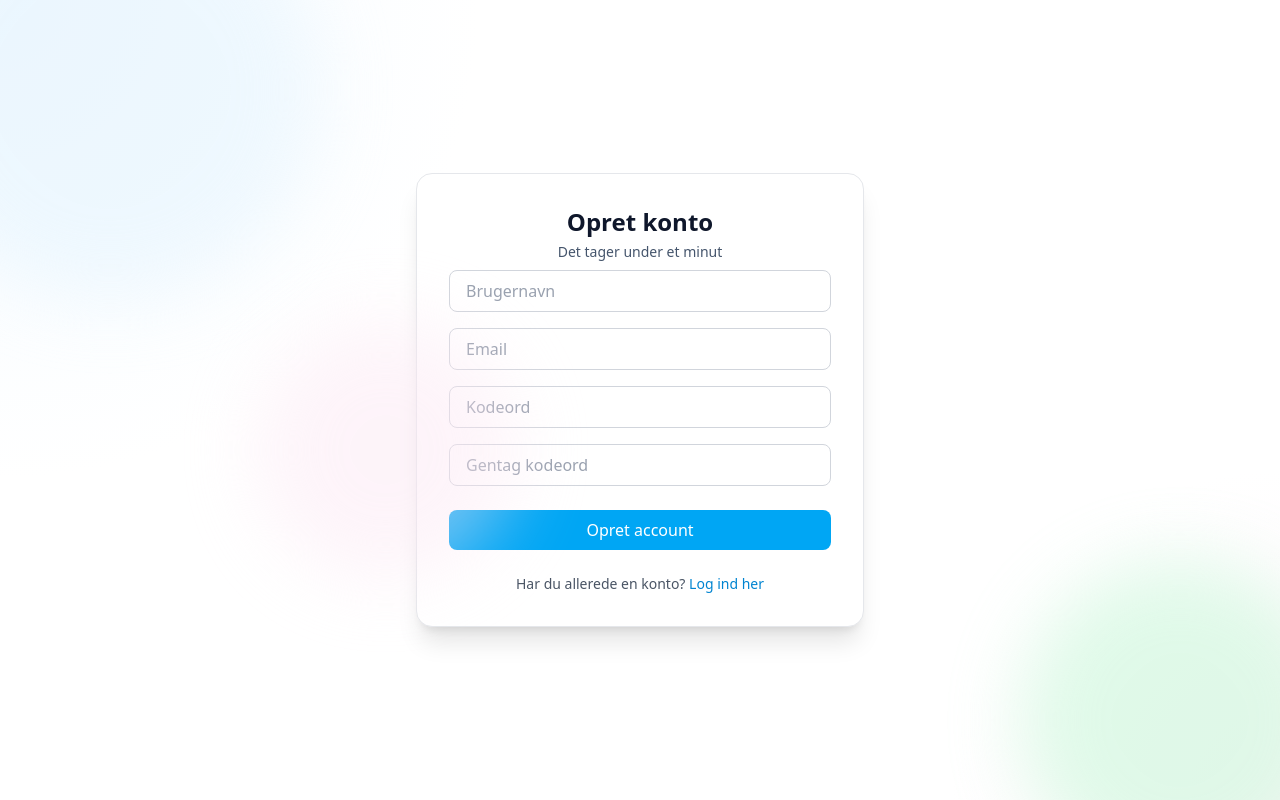
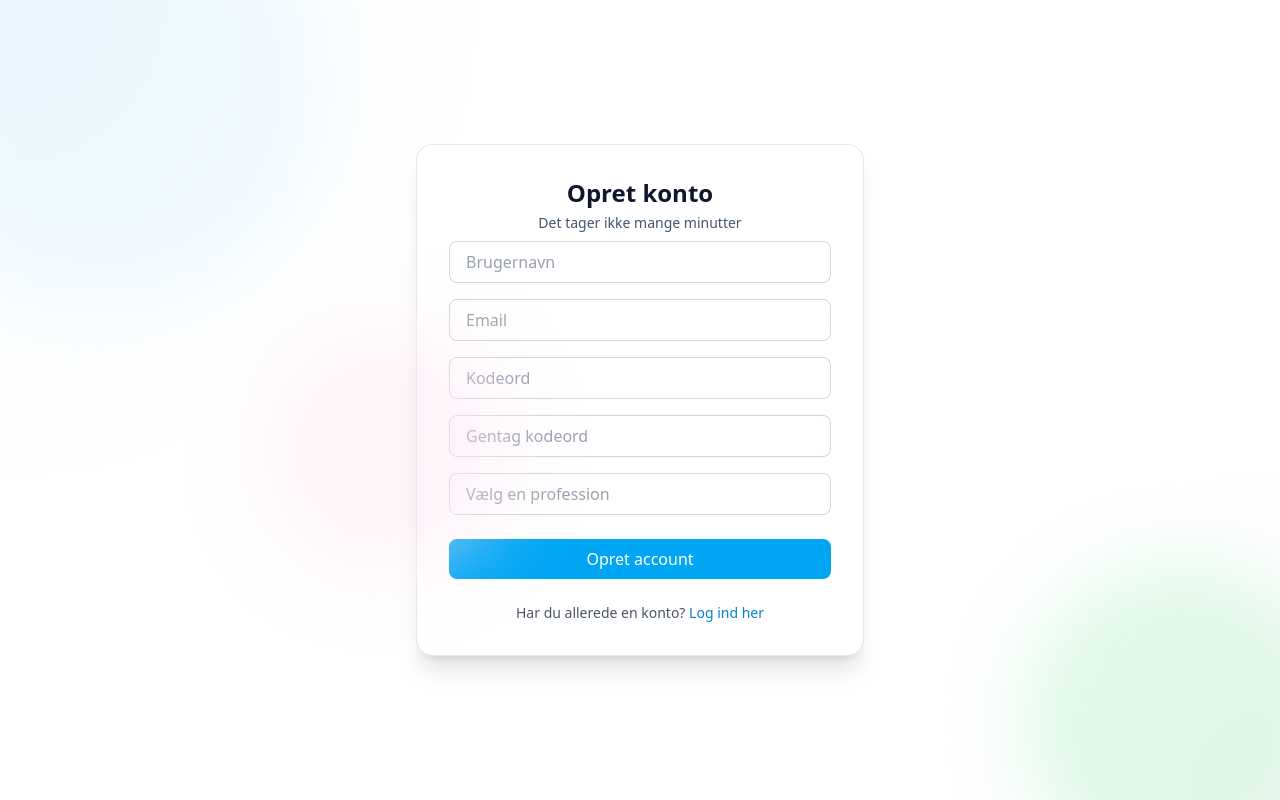
Before and after one commit to rolfVejsig/trust_pilot_laereplads, a Next.js app in the folder web_app_trust_pilot/: page /newaccount in a window 1280 px wide. Built offline with nearby package versions, Linux system fonts and the light colour scheme.

Commit message:
profession added

```diff
--- a/web_app_trust_pilot/app/login/page.tsx
+++ b/web_app_trust_pilot/app/login/page.tsx
@@ -43,7 +43,7 @@ export default function LoginPage() {
         <button
           type="submit"
           className="w-full rounded-lg bg-sky-500 py-2 font-medium text-white transition hover:bg-sky-600 disabled:opacity-50"
-        >Login</button>
+        >Log ind</button>
 
         <div className="flex items-center justify-between text-sm">
           <Link href="/forgotpassword" className="text-sky-600 hover:underline">
--- a/web_app_trust_pilot/app/newaccount/page.tsx
+++ b/web_app_trust_pilot/app/newaccount/page.tsx
@@ -4,6 +4,26 @@ import { useState } from "react";
 import Link from "next/link";
 
 import styles from "./newaccount.module.css";
+
+const JOB_TITLES = [
+  "Tømrer",
+  "Murer",
+  "Elektriker",
+  "Smed",
+  "VVS-energispecialist",
+  "Bygningsmaler",
+  "Mekaniker",
+  "Chauffør",
+  "IT-supporter",
+  "Webudvikler",
+  "Kontor",
+  "Detailhandel",
+  "Kok",
+  "Tjener",
+  "Bager",
+  "Gartner",
+  "Landmand",
+];
 
 export default function Register() {
   const [error, setError] = useState<string | null>(null);
@@ -44,7 +64,7 @@ export default function Register() {
       <form onSubmit={handleSubmit} className="w-full max-w-md space-y-6 rounded-2xl bg-white p-8 shadow-xl border border-gray-200">
         <div className="text-center space-y-1 mb-2">
           <h1 className="text-2xl font-semibold text-slate-900">Opret konto</h1>
-          <p className="text-sm text-slate-600">Det tager under et minut</p>
+          <p className="text-sm text-slate-600">Det tager ikke mange minutter</p>
         </div>
 
         <div className="space-y-4">
@@ -72,6 +92,24 @@ export default function Register() {
             placeholder="Gentag kodeord"
             className="w-full rounded-lg border border-gray-300 bg-white px-4 py-2 text-gray-900 placeholder-gray-400 focus:outline-none focus:ring-2 focus:ring-sky-400"
           />
+          <div>
+            <select
+              id="profession"
+              name="profession"
+              defaultValue=""
+              className="w-full rounded-lg border border-gray-300 bg-white px-4 py-2 text-gray-400 focus:outline-none focus:ring-2 focus:ring-sky-400 appearance-none"
+              onChange={(e) => {
+                const select = e.target;
+                select.classList.toggle('text-gray-900', select.value !== '');
+                select.classList.toggle('text-gray-400', select.value === '');
+              }}
+            >
+              <option value="" disabled hidden>Vælg en profession</option>
+              {JOB_TITLES.map((title) => (
+                <option key={title} value={title} className="text-gray-900">{title}</option>
+              ))}
+            </select>
+          </div>
         </div>
 
         {error && <p className="text-red-500 text-sm">{error}</p>}
```
